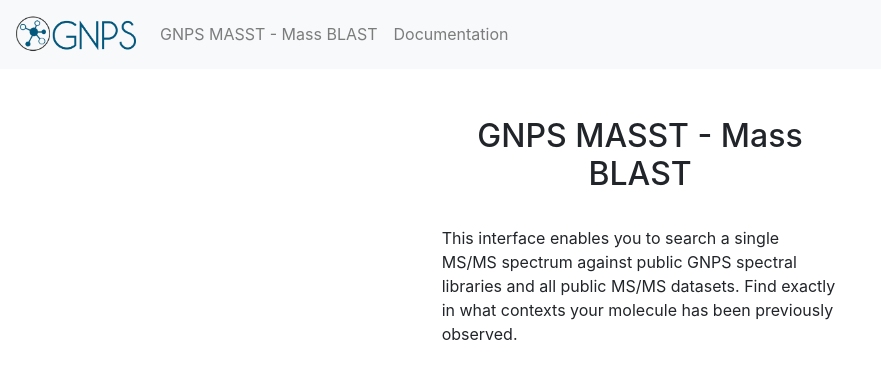
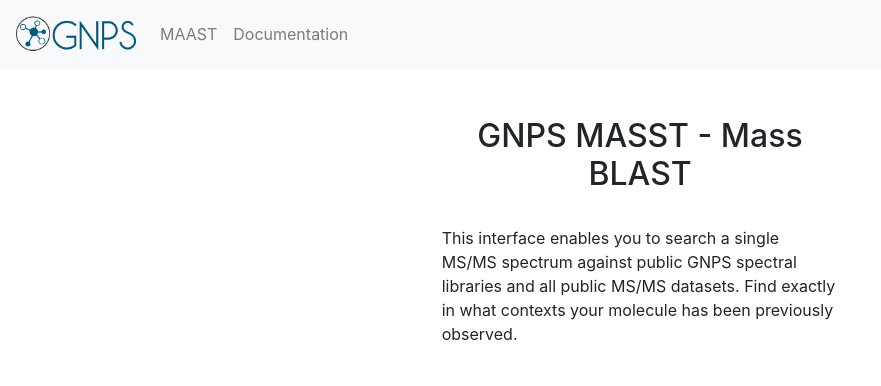
Before and after one commit to mwang87/GNPS_MASST, a Flask app: page / in a window 1280 px wide. Shown: the top 386 px of the page, without its empty margins (0-881 px from the left). Run offline with Flask 2, Linux system fonts and the light colour scheme; some libraries are stand-ins or nearby versions.

Commit message:
slight changes to display

```diff
--- a/templates/dashboard.html
+++ b/templates/dashboard.html
@@ -11,23 +11,11 @@
     <link rel="stylesheet" href="https://use.fontawesome.com/releases/v5.0.13/css/all.css" integrity="sha384-DNOHZ68U8hZfKXOrtjWvjxusGo9WQnrNx2sqG0tfsghAvtVlRW3tvkXWZh58N9jp" crossorigin="anonymous">
 
 
-
-
-    <!--
-      DO NOT SIMPLY COPY THOSE LINES. Download the JS and CSS files from the
-      latest release (https://github.com/enyo/dropzone/releases/latest), and
-      host them yourself!
-    -->
-    <script src="https://rawgit.com/enyo/dropzone/master/dist/dropzone.js"></script>
-    <link rel="stylesheet" href="https://rawgit.com/enyo/dropzone/master/dist/dropzone.css">
-
     <style>
         .dropzone { border: 2px dashed #0087F7; border-radius: 5px; background: white; margin: 20px}
         .dropzone .dz-message { font-weight: 400; }
         .dropzone .dz-message .note { font-size: 0.8em; font-weight: 200; display: block; margin-top: 1.4rem; }
         .container-fluid { min-height: 100%; height: 100%;}
-
-
     </style>
 
 </head>
@@ -42,7 +30,7 @@
       <!-- Links -->
       <ul class="navbar-nav">
         <li class="nav-item">
-          <a class="nav-link" href="/">GNPS MASST - Mass BLAST</a>
+          <a class="nav-link" href="/">MAAST</a>
         </li>
         <li class="nav-item">
           <a class="nav-link" href="https://ccms-ucsd.github.io/GNPSDocumentation/molblast/">Documentation</a>
```
